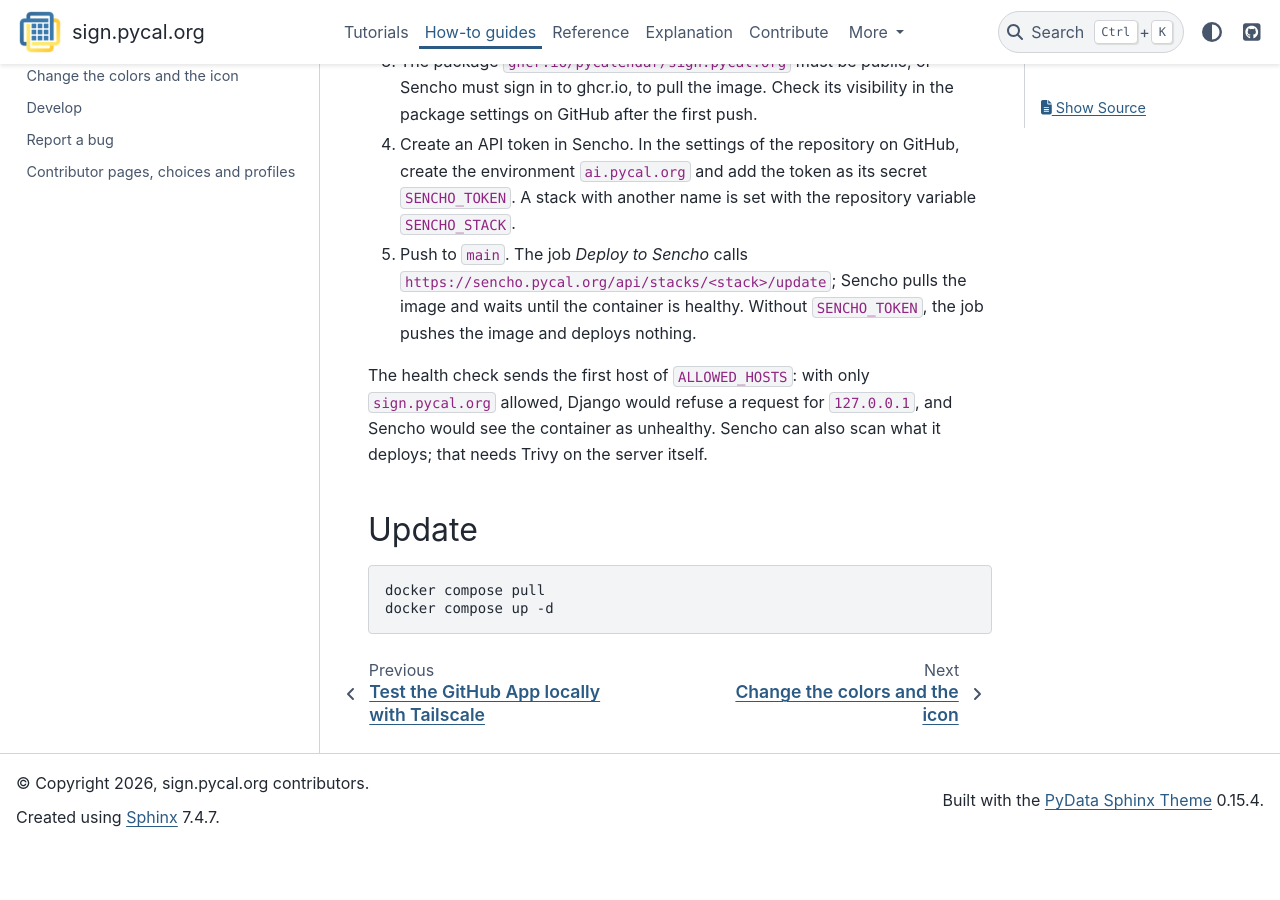
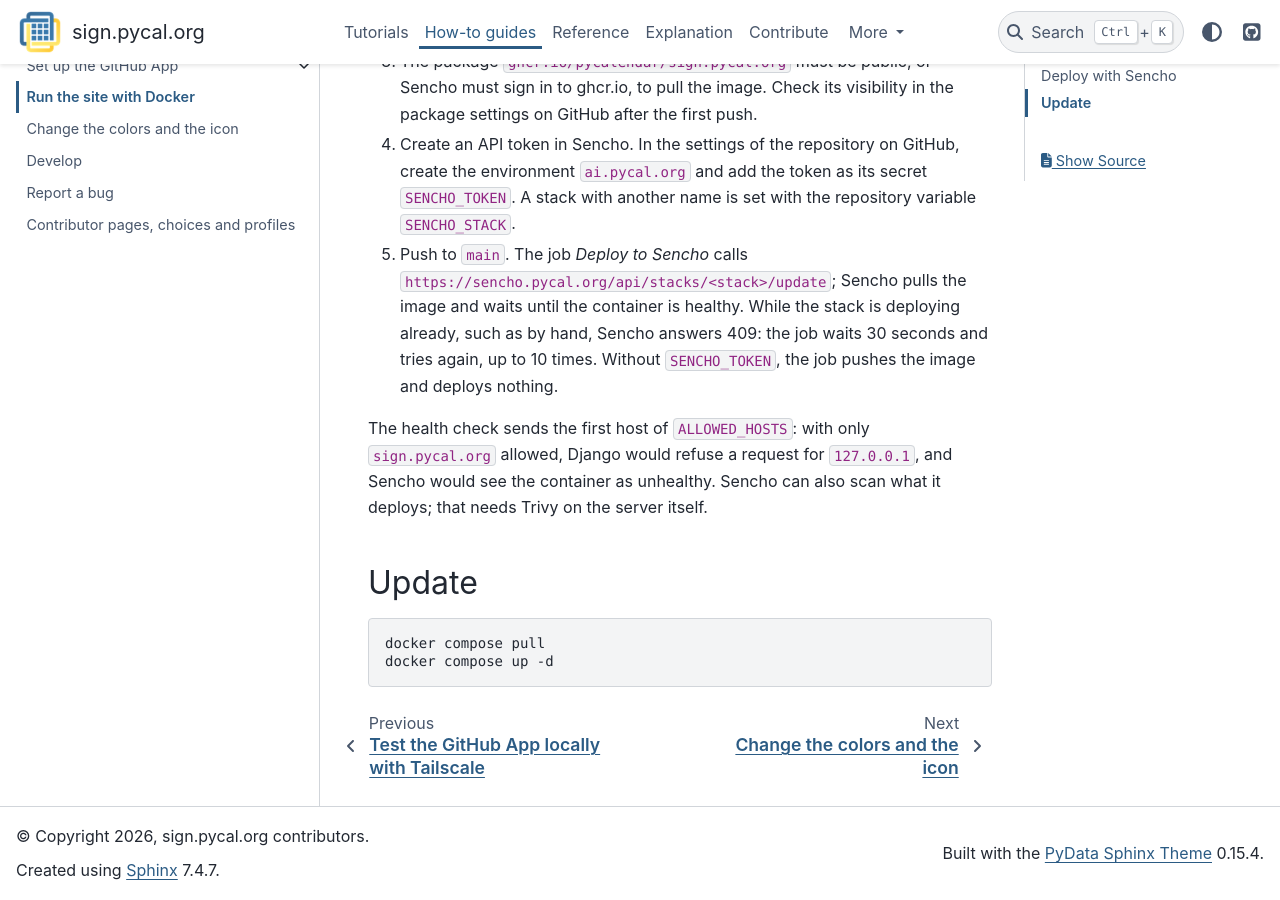
Before and after one commit to PyCalendar/ai.pycal.org, a Sphinx documentation site: the page built from docs/how-to/run-docker.rst, in a window 1280 px wide and 900 px high, scrolled down 1218 px. Built offline with Sphinx 7.4.7 and the PyData theme 0.15.4, drawn with Linux system fonts in a browser that asks for light colours; pages that are not in the unit, such as notebooks, are missing from menus; before the commit the page ends 2065 px from its top, so only the background shows below that.

Commit message:
Retry the deployment while Sencho deploys the stack already
Sencho answers 409 while a deployment of the stack runs, such as one
started by hand. The deploy job waits 30 seconds and tries again, up to
10 times, instead of failing.

Co-Authored-By: Claude Opus 5.5 <noreply@anthropic.com>

AI Prompts:
claude-opus-5-5: <ide_selection>The user selected the lines 141 to 141 from ./.github/workflows/tests.yml: SENCHO_STACK  This may or may not be related to the current task.</ide_selection> I added a SENCHO_STACK variable so the tests can use the default also as a renamed one.

```diff
--- a/docs/how-to/run-docker.rst
+++ b/docs/how-to/run-docker.rst
@@ -61,7 +61,9 @@ pushed image.
    repository variable ``SENCHO_STACK``.
 #. Push to ``main``. The job *Deploy to Sencho* calls
    ``https://sencho.pycal.org/api/stacks/<stack>/update``; Sencho pulls the
-   image and waits until the container is healthy. Without ``SENCHO_TOKEN``,
+   image and waits until the container is healthy. While the stack is deploying
+   already, such as by hand, Sencho answers 409: the job waits 30 seconds and tries
+   again, up to 10 times. Without ``SENCHO_TOKEN``,
    the job pushes the image and deploys nothing.
 
 The health check sends the first host of ``ALLOWED_HOSTS``: with only
```
Also changed, not shown: 1 other file.
